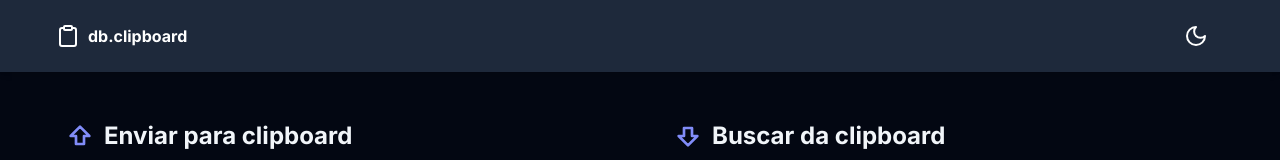
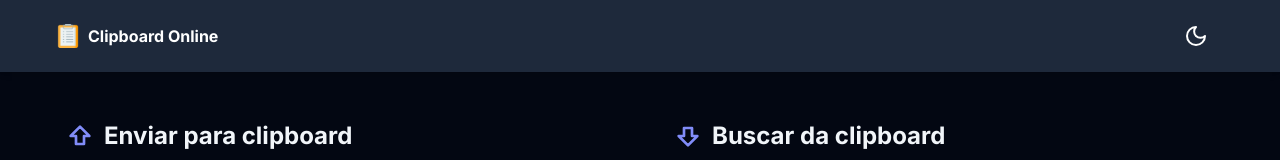
Before and after one commit to danilo-bezerra/clipboard-online-nextjs, a Next.js app: page / in a window 1280 px wide. Shown: the top 160 px of the page. Built offline with nearby package versions, Linux system fonts and the light colour scheme.

Commit message:
update: logo.tsx

```diff
--- a/components/logo.tsx
+++ b/components/logo.tsx
@@ -7,7 +7,14 @@
 export default function Logo({}: Props) {
   return (
     <div className=" flex items-center gap-2 text-white">
-      <Clipboard /> <strong>db.clipboard</strong>
+      <Image
+        className="w-6 h-6"
+        src="/clipboard.png"
+        alt="clipboard"
+        width={64}
+        height={64}
+      />{" "}
+      <strong>Clipboard Online</strong>
     </div>
   );
 }
```
Also changed, not shown: public/clipboard.png.
